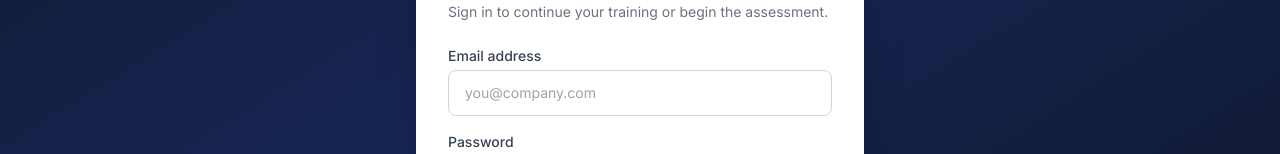
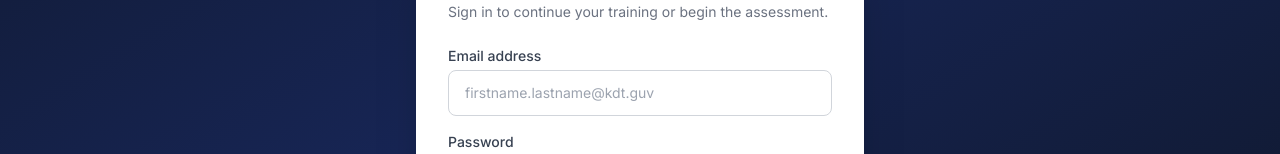
Before and after one commit to hugirecon/zam-guv, a Next.js app: page /login in a window 1280 px wide. Shown: the part 399-553 px from the top of the page. Built offline with nearby package versions, Linux system fonts and the light colour scheme.

Commit message:
Update email placeholder to firstname.lastname@kdt.guv

```diff
--- a/app/login/page.tsx
+++ b/app/login/page.tsx
@@ -141,7 +141,7 @@ Back to Home
                 required
                 autoComplete="email"
                 className="w-full border border-gray-300 rounded-lg px-4 py-3 text-sm focus:outline-none focus:ring-2 focus:ring-blue-500 focus:border-transparent transition-shadow"
-                placeholder="you@company.com"
+                placeholder="firstname.lastname@kdt.guv"
               />
             </div>
 
```
